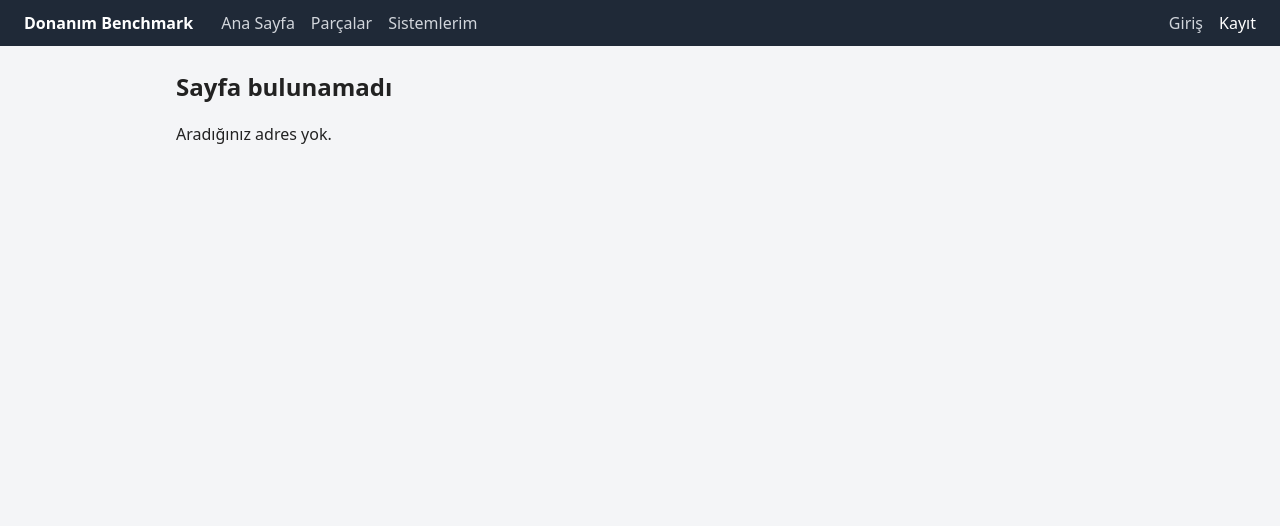
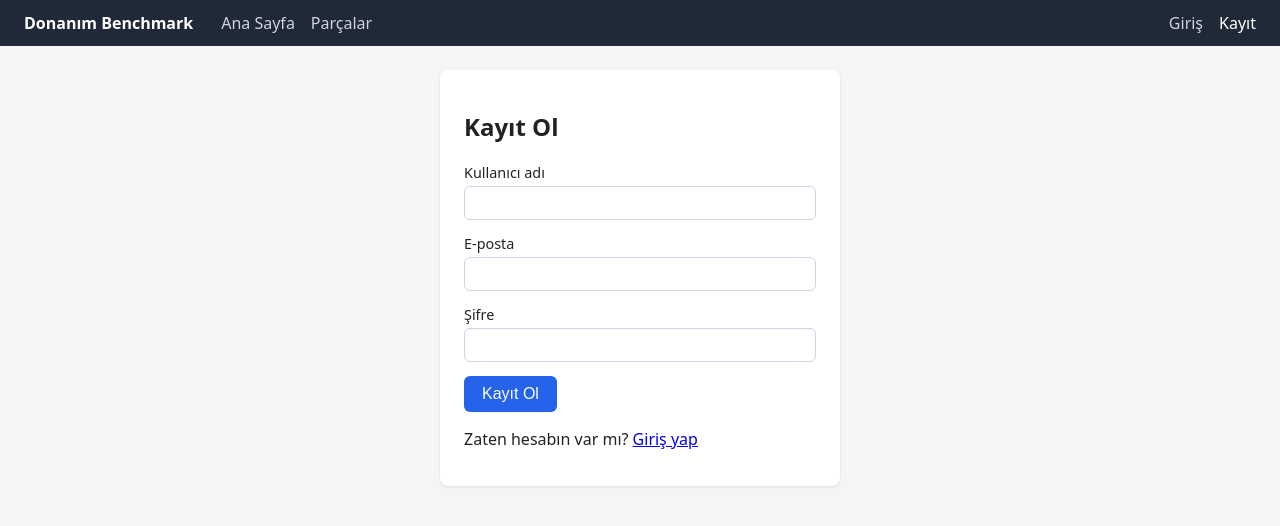
Before and after one commit to ersindemirel10/donanim-benchmark-web, a React (Vite) app in the folder frontend/: page /register in a window 1280 px wide. Shown: the top 526 px of the page. Built offline with nearby package versions, Linux system fonts and the light colour scheme; no server answers.

Commit message:
Add login, register and session handling

```diff
--- a/frontend/src/App.jsx
+++ b/frontend/src/App.jsx
@@ -1,5 +1,10 @@
-import { NavLink, Route, Routes } from 'react-router-dom'
+import { NavLink, Route, Routes, useNavigate } from 'react-router-dom'
+import { useAuth } from './auth/AuthContext.jsx'
+import ProtectedRoute from './auth/ProtectedRoute.jsx'
 import Home from './pages/Home.jsx'
+import Login from './pages/Login.jsx'
+import Register from './pages/Register.jsx'
+import Builds from './pages/Builds.jsx'
 
 function NotFound() {
   return (
@@ -11,21 +16,46 @@ function NotFound() {
 }
 
 export default function App() {
+  const { user, logout } = useAuth()
+  const navigate = useNavigate()
+
+  function handleLogout() {
+    logout()
+    navigate('/login')
+  }
+
   return (
     <>
       <nav className="navbar">
         <span className="brand">Donanım Benchmark</span>
         <NavLink to="/" end>Ana Sayfa</NavLink>
         <NavLink to="/components">Parçalar</NavLink>
-        <NavLink to="/builds">Sistemlerim</NavLink>
+        {user && <NavLink to="/builds">Sistemlerim</NavLink>}
         <span className="spacer" />
-        <NavLink to="/login">Giriş</NavLink>
-        <NavLink to="/register">Kayıt</NavLink>
+        {user ? (
+          <>
+            <span className="username">{user.username}</span>
+            <button className="link-button" onClick={handleLogout}>Çıkış</button>
+          </>
+        ) : (
+          <>
+            <NavLink to="/login">Giriş</NavLink>
+            <NavLink to="/register">Kayıt</NavLink>
+          </>
+        )}
       </nav>
 
       <main className="container">
         <Routes>
           <Route path="/" element={<Home />} />
+          <Route path="/login" element={<Login />} />
+          <Route path="/register" element={<Register />} />
+
+          {/* Giriş gerektiren sayfalar */}
+          <Route element={<ProtectedRoute />}>
+            <Route path="/builds" element={<Builds />} />
+          </Route>
+
           <Route path="*" element={<NotFound />} />
         </Routes>
       </main>
--- a/frontend/src/api.js
+++ b/frontend/src/api.js
@@ -68,6 +68,8 @@ function refreshAccessToken() {
 }
 
 // ---- Ana istek fonksiyonu ----
+const NO_REFRESH_PATHS = ['/auth/login/', '/auth/register/', '/auth/refresh/']
+
 async function request(method, path, body, canRetry = true) {
   const headers = { 'Content-Type': 'application/json' }
   const access = getAccess()
@@ -86,7 +88,8 @@ async function request(method, path, body, canRetry = true) {
 
   // Access token süresi dolduysa bir kez yenileyip isteği tekrar dene.
   // Login/register/refresh isteklerinde bunu yapmayız (yanlış şifre de 401 döner).
-  if (res.status === 401 && canRetry && getRefresh() && !path.startsWith('/auth/')) {
+  // /auth/me/ token ile çalışır, o yüzden yenilenebilir.
+  if (res.status === 401 && canRetry && getRefresh() && !NO_REFRESH_PATHS.includes(path)) {
     try {
       await refreshAccessToken()
     } catch {
--- /dev/null
+++ b/frontend/src/auth/AuthContext.jsx
@@ -0,0 +1,55 @@
+/* eslint-disable react-refresh/only-export-components */
+import { createContext, useContext, useEffect, useState } from 'react'
+import { api, clearTokens, getAccess, saveTokens } from '../api.js'
+
+const AuthContext = createContext(null)
+
+export function AuthProvider({ children }) {
+  // user: giriş yapan kullanıcı (id, username, email) ya da null
+  const [user, setUser] = useState(null)
+  // loading: sayfa ilk açılırken token'ın geçerli olup olmadığı kontrol ediliyor
+  const [loading, setLoading] = useState(Boolean(getAccess()))
+
+  // Sayfa yenilenince token varsa kullanıcıyı geri yükle
+  useEffect(() => {
+    if (!getAccess()) return
+    api
+      .get('/auth/me/')
+      .then(setUser)
+      .catch(() => clearTokens())
+      .finally(() => setLoading(false))
+  }, [])
+
+  // api.js refresh de başarısız olursa bu olayı gönderir: oturumu kapat
+  useEffect(() => {
+    const onLogout = () => setUser(null)
+    window.addEventListener('auth:logout', onLogout)
+    return () => window.removeEventListener('auth:logout', onLogout)
+  }, [])
+
+  async function login(username, password) {
+    const tokens = await api.post('/auth/login/', { username, password })
+    saveTokens(tokens)
+    const me = await api.get('/auth/me/')
+    setUser(me)
+  }
+
+  function logout() {
+    clearTokens()
+    setUser(null)
+  }
+
+  function register(data) {
+    return api.post('/auth/register/', data)
+  }
+
+  return (
+    <AuthContext.Provider value={{ user, loading, login, logout, register }}>
+      {children}
+    </AuthContext.Provider>
+  )
+}
+
+export function useAuth() {
+  return useContext(AuthContext)
+}
--- /dev/null
+++ b/frontend/src/auth/ProtectedRoute.jsx
@@ -0,0 +1,12 @@
+import { Navigate, Outlet, useLocation } from 'react-router-dom'
+import { useAuth } from './AuthContext.jsx'
+
+// Giriş yapılmamışsa /login'e yönlendirir, girişten sonra geri döner
+export default function ProtectedRoute() {
+  const { user, loading } = useAuth()
+  const location = useLocation()
+
+  if (loading) return <p>Yükleniyor...</p>
+  if (!user) return <Navigate to="/login" state={{ from: location.pathname }} replace />
+  return <Outlet />
+}
--- a/frontend/src/index.css
+++ b/frontend/src/index.css
@@ -57,3 +57,66 @@ body {
   padding: 10px 14px;
   border-radius: 6px;
 }
+
+.navbar .username {
+  color: #fff;
+}
+
+.link-button {
+  background: none;
+  border: none;
+  color: #d1d5db;
+  cursor: pointer;
+  font-size: 1em;
+  padding: 0;
+}
+
+.link-button:hover {
+  color: #fff;
+}
+
+.card {
+  background: #fff;
+  padding: 20px 24px;
+  border-radius: 8px;
+  box-shadow: 0 1px 3px rgba(0, 0, 0, 0.1);
+}
+
+.card.narrow {
+  max-width: 400px;
+  margin: 0 auto;
+}
+
+form label {
+  display: block;
+  margin-bottom: 14px;
+  font-size: 0.9em;
+}
+
+form input,
+form select,
+form textarea {
+  display: block;
+  width: 100%;
+  margin-top: 4px;
+  padding: 8px 10px;
+  border: 1px solid #cbd5e1;
+  border-radius: 6px;
+  font-size: 1em;
+}
+
+button[type='submit'],
+.btn {
+  background: #2563eb;
+  color: #fff;
+  border: none;
+  padding: 9px 18px;
+  border-radius: 6px;
+  cursor: pointer;
+  font-size: 1em;
+}
+
+button[type='submit']:disabled {
+  opacity: 0.6;
+  cursor: default;
+}
--- a/frontend/src/main.jsx
+++ b/frontend/src/main.jsx
@@ -3,11 +3,14 @@ import { createRoot } from 'react-dom/client'
 import { BrowserRouter } from 'react-router-dom'
 import './index.css'
 import App from './App.jsx'
+import { AuthProvider } from './auth/AuthContext.jsx'
 
 createRoot(document.getElementById('root')).render(
   <StrictMode>
     <BrowserRouter>
-      <App />
+      <AuthProvider>
+        <App />
+      </AuthProvider>
     </BrowserRouter>
   </StrictMode>,
 )
--- /dev/null
+++ b/frontend/src/pages/Builds.jsx
@@ -0,0 +1,10 @@
+// Geçici sayfa: 4. adımda gerçek sistem listesiyle değişecek.
+// Şimdilik sadece korumalı rotanın çalıştığını göstermek için var.
+export default function Builds() {
+  return (
+    <div>
+      <h2>Sistemlerim</h2>
+      <p>Bu sayfa sadece giriş yapmış kullanıcılara açık. (Liste sonraki adımda eklenecek.)</p>
+    </div>
+  )
+}
--- /dev/null
+++ b/frontend/src/pages/Login.jsx
@@ -0,0 +1,65 @@
+import { useState } from 'react'
+import { Link, Navigate, useLocation, useNavigate } from 'react-router-dom'
+import { useAuth } from '../auth/AuthContext.jsx'
+
+export default function Login() {
+  const { user, login } = useAuth()
+  const navigate = useNavigate()
+  const location = useLocation()
+
+  const [username, setUsername] = useState('')
+  const [password, setPassword] = useState('')
+  const [error, setError] = useState('')
+  const [submitting, setSubmitting] = useState(false)
+
+  // Kayıt sayfasından gelindiyse başarı mesajı, korumalı sayfadan gelindiyse dönüş adresi var
+  const message = location.state?.message
+  const from = location.state?.from || '/'
+
+  if (user) return <Navigate to={from} replace />
+
+  async function handleSubmit(e) {
+    e.preventDefault()
+    setError('')
+    setSubmitting(true)
+    try {
+      await login(username, password)
+      navigate(from, { replace: true })
+    } catch (err) {
+      setError(err.message)
+    } finally {
+      setSubmitting(false)
+    }
+  }
+
+  return (
+    <div className="card narrow">
+      <h2>Giriş Yap</h2>
+      {message && <p className="success">{message}</p>}
+      {error && <p className="error">{error}</p>}
+
+      <form onSubmit={handleSubmit}>
+        <label>
+          Kullanıcı adı
+          <input value={username} onChange={(e) => setUsername(e.target.value)} required />
+        </label>
+        <label>
+          Şifre
+          <input
+            type="password"
+            value={password}
+            onChange={(e) => setPassword(e.target.value)}
+            required
+          />
+        </label>
+        <button type="submit" disabled={submitting}>
+          {submitting ? 'Giriş yapılıyor...' : 'Giriş Yap'}
+        </button>
+      </form>
+
+      <p>
+        Hesabın yok mu? <Link to="/register">Kayıt ol</Link>
+      </p>
+    </div>
+  )
+}
--- /dev/null
+++ b/frontend/src/pages/Register.jsx
@@ -0,0 +1,70 @@
+import { useState } from 'react'
+import { Link, Navigate, useNavigate } from 'react-router-dom'
+import { useAuth } from '../auth/AuthContext.jsx'
+
+export default function Register() {
+  const { user, register } = useAuth()
+  const navigate = useNavigate()
+
+  const [username, setUsername] = useState('')
+  const [email, setEmail] = useState('')
+  const [password, setPassword] = useState('')
+  const [error, setError] = useState('')
+  const [submitting, setSubmitting] = useState(false)
+
+  if (user) return <Navigate to="/" replace />
+
+  async function handleSubmit(e) {
+    e.preventDefault()
+    setError('')
+    setSubmitting(true)
+    try {
+      await register({ username, email, password })
+      navigate('/login', { state: { message: 'Kayıt başarılı, şimdi giriş yapabilirsiniz.' } })
+    } catch (err) {
+      // 409: kullanıcı adı/e-posta kayıtlı, 400: şifre kuralları ya da eksik alan
+      setError(err.message)
+    } finally {
+      setSubmitting(false)
+    }
+  }
+
+  return (
+    <div className="card narrow">
+      <h2>Kayıt Ol</h2>
+      {error && <p className="error">{error}</p>}
+
+      <form onSubmit={handleSubmit}>
+        <label>
+          Kullanıcı adı
+          <input value={username} onChange={(e) => setUsername(e.target.value)} required />
+        </label>
+        <label>
+          E-posta
+          <input
+            type="email"
+            value={email}
+            onChange={(e) => setEmail(e.target.value)}
+            required
+          />
+        </label>
+        <label>
+          Şifre
+          <input
+            type="password"
+            value={password}
+            onChange={(e) => setPassword(e.target.value)}
+            required
+          />
+        </label>
+        <button type="submit" disabled={submitting}>
+          {submitting ? 'Kaydediliyor...' : 'Kayıt Ol'}
+        </button>
+      </form>
+
+      <p>
+        Zaten hesabın var mı? <Link to="/login">Giriş yap</Link>
+      </p>
+    </div>
+  )
+}
```
